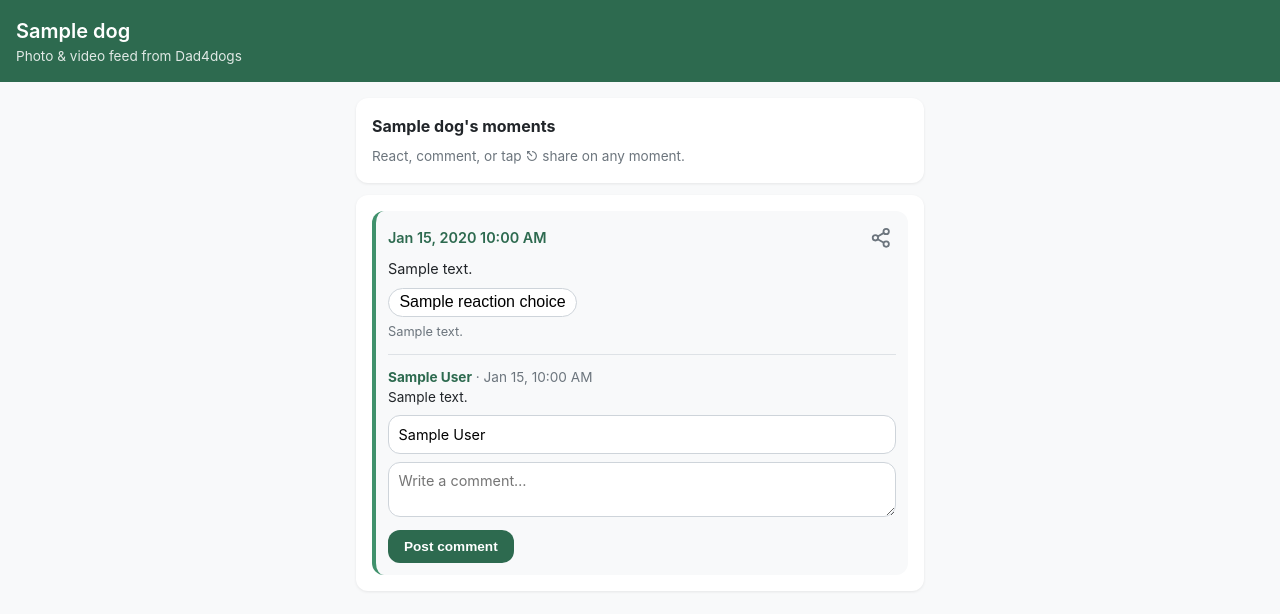
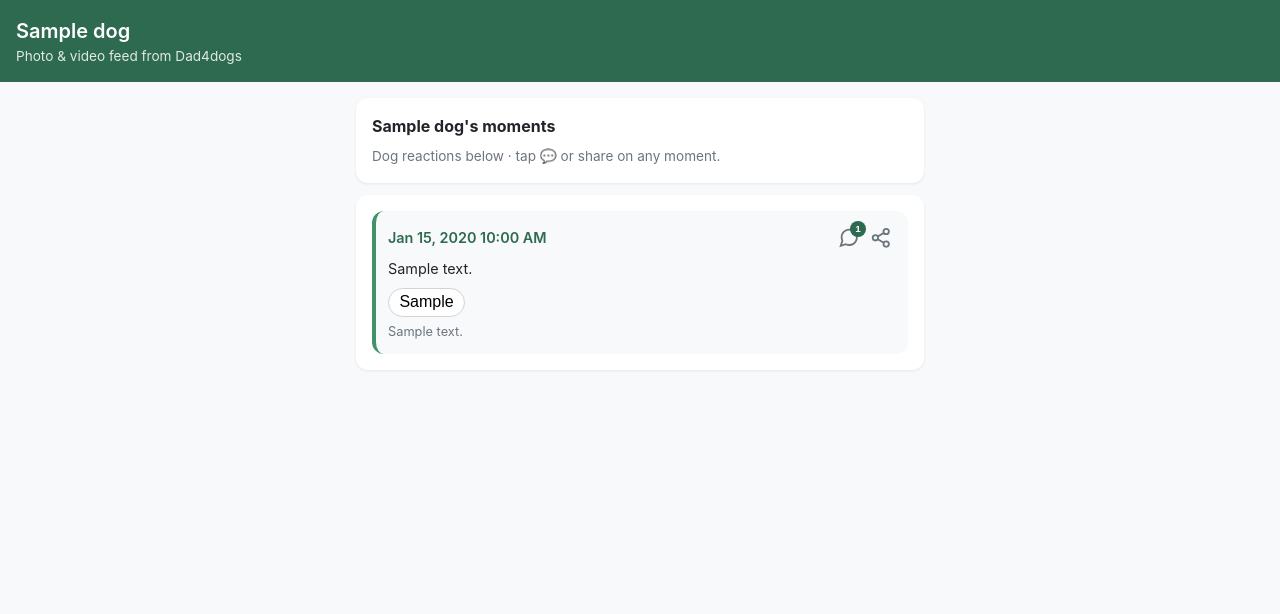
Before and after one commit to machinecodeblue/Dad4dogs-Internal-Web-App, a Django app: template operations/templates/operations/customer_feed.html in a window 1280 px wide. Shown: the top 614 px of the page. Run offline with Django 5.2, Linux system fonts and the light colour scheme; the template is opened without the code that fills it: most values are stand-ins (such as "Sample title", 1, 10 or a date in 2020).

Commit message:
Re-sharing of the link And improvements with the commenting

```diff
--- a/operations/services/feed_interactions.py
+++ b/operations/services/feed_interactions.py
@@ -12,6 +12,7 @@ from operations.models import (
     TimelineMediaAsset,
     VisitTimelineEvent,
 )
+from operations.services.feed_emojis import standard_emoji_label
 from operations.services.feed_slugs import generate_unique_share_token
 
 COMMENT_MAX_LENGTH = 500
@@ -174,7 +175,6 @@ def build_checkin_feed_activity(
     if since is None:
         since = timezone.now() - timezone.timedelta(hours=48)
 
-    emoji_labels = dict(MediaReaction.Emoji.choices)
     dogs: dict[str, dict] = {}
 
     for comment in (
@@ -224,7 +224,7 @@ def build_checkin_feed_activity(
             'type': 'reaction',
             'at': reaction.updated_at.isoformat(),
             'emoji': reaction.emoji,
-            'emoji_label': emoji_labels.get(reaction.emoji, reaction.emoji),
+            'emoji_label': standard_emoji_label(reaction.emoji),
             'asset_id': reaction.media_asset_id,
         })
 
--- a/operations/templates/operations/customer_base.html
+++ b/operations/templates/operations/customer_base.html
@@ -5,9 +5,10 @@
     <meta charset="UTF-8">
     <meta name="viewport" content="width=device-width, initial-scale=1.0, maximum-scale=1.0, viewport-fit=cover">
     <meta name="theme-color" content="#2d6a4f">
-    <meta name="robots" content="noindex, nofollow">
-    <link rel="icon" type="image/png" sizes="192x192" href="{% static 'operations/pwa/icon-192.png' %}">
+    <meta name="robots" content="{% block robots %}noindex, nofollow{% endblock %}">
+    {% block favicon %}<link rel="icon" type="image/png" sizes="192x192" href="{% static 'operations/pwa/icon-192.png' %}">{% endblock %}
     <title>{% block title %}Dad4dogs{% endblock %}</title>
+    {% block social_meta %}{% endblock %}
     <style>
         :root {
             --brand: #2d6a4f;
--- a/operations/templates/operations/customer_feed.html
+++ b/operations/templates/operations/customer_feed.html
@@ -24,7 +24,14 @@
         justify-content: space-between;
         gap: 0.5rem;
     }
-    .moment-meta-header time { font-weight: 600; color: var(--brand); }
+    .moment-meta-header time { font-weight: 600; color: var(--brand); flex: 1; }
+    .moment-icon-actions {
+        display: flex;
+        align-items: center;
+        gap: 0.15rem;
+        flex-shrink: 0;
+    }
+    .comment-icon-btn,
     .share-icon-btn {
         flex-shrink: 0;
         border: none;
@@ -34,16 +41,42 @@
         cursor: pointer;
         line-height: 0;
         border-radius: 8px;
+        position: relative;
     }
+    .comment-icon-btn:hover,
+    .comment-icon-btn:focus,
     .share-icon-btn:hover,
     .share-icon-btn:focus {
         color: var(--brand);
         background: #e9ecef;
     }
+    .comment-icon-btn svg,
     .share-icon-btn svg {
         width: 1.35rem;
         height: 1.35rem;
     }
+    .comment-count-badge {
+        position: absolute;
+        top: -2px;
+        right: -2px;
+        min-width: 1rem;
+        height: 1rem;
+        padding: 0 0.2rem;
+        border-radius: 999px;
+        background: var(--brand);
+        color: white;
+        font-size: 0.62rem;
+        font-weight: 700;
+        line-height: 1rem;
+        text-align: center;
+    }
+    .comment-panel {
+        display: none;
+        margin-top: 0.75rem;
+        padding-top: 0.75rem;
+        border-top: 1px solid #dee2e6;
+    }
+    .comment-panel.open { display: block; }
     .reaction-bar {
         display: flex;
         flex-wrap: wrap;
@@ -68,11 +101,7 @@
         color: var(--muted);
         margin-top: 0.35rem;
     }
-    .comment-thread {
-        margin-top: 0.75rem;
-        padding-top: 0.75rem;
-        border-top: 1px solid #dee2e6;
-    }
+
     .comment-item {
         margin-bottom: 0.5rem;
         font-size: 0.85rem;
@@ -159,7 +188,7 @@
 {% block content %}
 <div class="card">
     <h2>{{ dog.dog_name }}'s moments</h2>
-    <p class="muted">React, comment, or tap <span aria-hidden="true">⎋</span> share on any moment.</p>
+    <p class="muted">Dog reactions below · tap 💬 or share on any moment.</p>
 </div>
 
 <div class="card">
@@ -178,6 +207,21 @@
             <div class="timeline-meta">
                 <div class="moment-meta-header">
                     <time datetime="{{ event.captured_at|date:'c' }}">{{ event.captured_at|date:"M j, Y g:i A" }}</time>
+                    <div class="moment-icon-actions">
+                        <button
+                            type="button"
+                            class="comment-icon-btn"
+                            aria-label="{% if row.comment_count %}{{ row.comment_count }} comments{% else %}Add comment{% endif %}"
+                            data-comment-target="comment-panel-{{ event.media_asset_id }}"
+                            aria-expanded="false"
+                        >
+                            <svg viewBox="0 0 24 24" fill="none" stroke="currentColor" stroke-width="2" aria-hidden="true">
+                                <path d="M21 11.5a8.38 8.38 0 01-.9 3.8 8.5 8.5 0 01-7.6 4.7 8.38 8.38 0 01-3.8-.9L3 21l1.9-5.7a8.38 8.38 0 01-.9-3.8 8.5 8.5 0 014.7-7.6 8.38 8.38 0 013.8-.9h.5a8.48 8.48 0 018 8v.5z"/>
+                            </svg>
+                            {% if row.comment_count %}
+                            <span class="comment-count-badge">{{ row.comment_count }}</span>
+                            {% endif %}
+                        </button>
                         <button
                             type="button"
                             class="share-icon-btn"
@@ -193,6 +237,7 @@
                             </svg>
                         </button>
                     </div>
+                </div>
                 {% if event.is_forward %}
                 <span class="badge badge-ok">Group moment</span>
                 {% endif %}
@@ -201,11 +246,11 @@
                 {% endif %}
 
                 <div class="reaction-bar">
-                    {% for value, label in reaction_choices %}
+                    {% for value, dog_emoji, standard_emoji in reaction_choices %}
                     <form method="post" action="{% url 'operations:customer_feed_react' dog.feed_secret dog.feed_dog_slug event.media_asset_id %}" style="display:inline">
                         {% csrf_token %}
                         <input type="hidden" name="emoji" value="{{ value }}">
-                        <button type="submit" class="{% if row.my_reaction == value %}active{% endif %}" title="{{ label }}">{{ label }}</button>
+                        <button type="submit" class="{% if row.my_reaction == value %}active{% endif %}" title="{{ standard_emoji }}">{{ dog_emoji }}</button>
                     </form>
                     {% endfor %}
                     {% if row.my_reaction %}
@@ -220,13 +265,15 @@
                 <div class="reaction-counts">{{ row.reaction_summary }}</div>
                 {% endif %}
 
-                <div class="comment-thread">
+                <div class="comment-panel" id="comment-panel-{{ event.media_asset_id }}">
                     {% for comment in row.comments %}
                     <div class="comment-item">
                         <strong>{{ comment.display_name }}</strong>
                         <span class="muted"> · {{ comment.created_at|date:"M j, g:i A" }}</span>
                         <div>{{ comment.text }}</div>
                     </div>
+                    {% empty %}
+                    <p class="muted" style="margin-bottom:0.5rem;font-size:0.85rem">No comments yet.</p>
                     {% endfor %}
                     <form method="post" action="{% url 'operations:customer_feed_comment' dog.feed_secret dog.feed_dog_slug event.media_asset_id %}" class="comment-form">
                         {% csrf_token %}
@@ -276,10 +323,11 @@
     }
 
     function openSheet(url, title) {
-        activeUrl = url;
+        activeUrl = url.split('#')[0].split('?')[0];
         activeTitle = title;
-        const body = encodeURIComponent(title + '\\n\\n' + url);
-        const urlEnc = encodeURIComponent(url);
+        const shareText = title + ' ' + activeUrl;
+        const body = encodeURIComponent(shareText);
+        const urlEnc = encodeURIComponent(activeUrl);
         gmailLink.href = 'https://mail.google.com/mail/?view=cm&fs=1&su=' + encodeURIComponent(title) + '&body=' + body;
         whatsappLink.href = 'https://wa.me/?text=' + body;
         facebookLink.href = 'https://www.facebook.com/sharer/sharer.php?u=' + urlEnc;
@@ -292,11 +340,41 @@
         sheet.hidden = true;
     }
 
+    document.querySelectorAll('.comment-icon-btn').forEach(function (btn) {
+        btn.addEventListener('click', function () {
+            const targetId = btn.getAttribute('data-comment-target');
+            const panel = document.getElementById(targetId);
+            if (!panel) return;
+            const isOpen = panel.classList.toggle('open');
+            btn.setAttribute('aria-expanded', isOpen ? 'true' : 'false');
+            document.querySelectorAll('.comment-panel.open').forEach(function (other) {
+                if (other !== panel) other.classList.remove('open');
+            });
+            document.querySelectorAll('.comment-icon-btn[aria-expanded="true"]').forEach(function (other) {
+                if (other !== btn) other.setAttribute('aria-expanded', 'false');
+            });
+            if (isOpen) {
+                const field = panel.querySelector('textarea');
+                if (field) field.focus();
+            }
+        });
+    });
+
     document.querySelectorAll('.share-icon-btn').forEach(function (btn) {
         btn.addEventListener('click', function () {
             openSheet(btn.getAttribute('data-share-url'), btn.getAttribute('data-share-title'));
         });
     });
+
+    if (window.location.hash && window.location.hash.indexOf('moment-') === 1) {
+        const assetId = window.location.hash.replace('#moment-', '');
+        const panel = document.getElementById('comment-panel-' + assetId);
+        const btn = document.querySelector('[data-comment-target="comment-panel-' + assetId + '"]');
+        if (panel) {
+            panel.classList.add('open');
+            if (btn) btn.setAttribute('aria-expanded', 'true');
+        }
+    }
 
     closeBtn.addEventListener('click', closeSheet);
     sheet.addEventListener('click', function (event) {
```
Also changed, not shown: LLM/feed.md (+6 -4 lines), operations/services/feed_emojis.py (added, +38 -0 lines), operations/services/share_preview.py (added, +45 -0 lines), operations/templates/operations/public_photo_share.html (+22 -12 lines), operations/tests.py (+6 -2 lines), operations/views/customer_feed.py (+11 -9 lines). Lines whose indentation alone changed are shown as unchanged.
